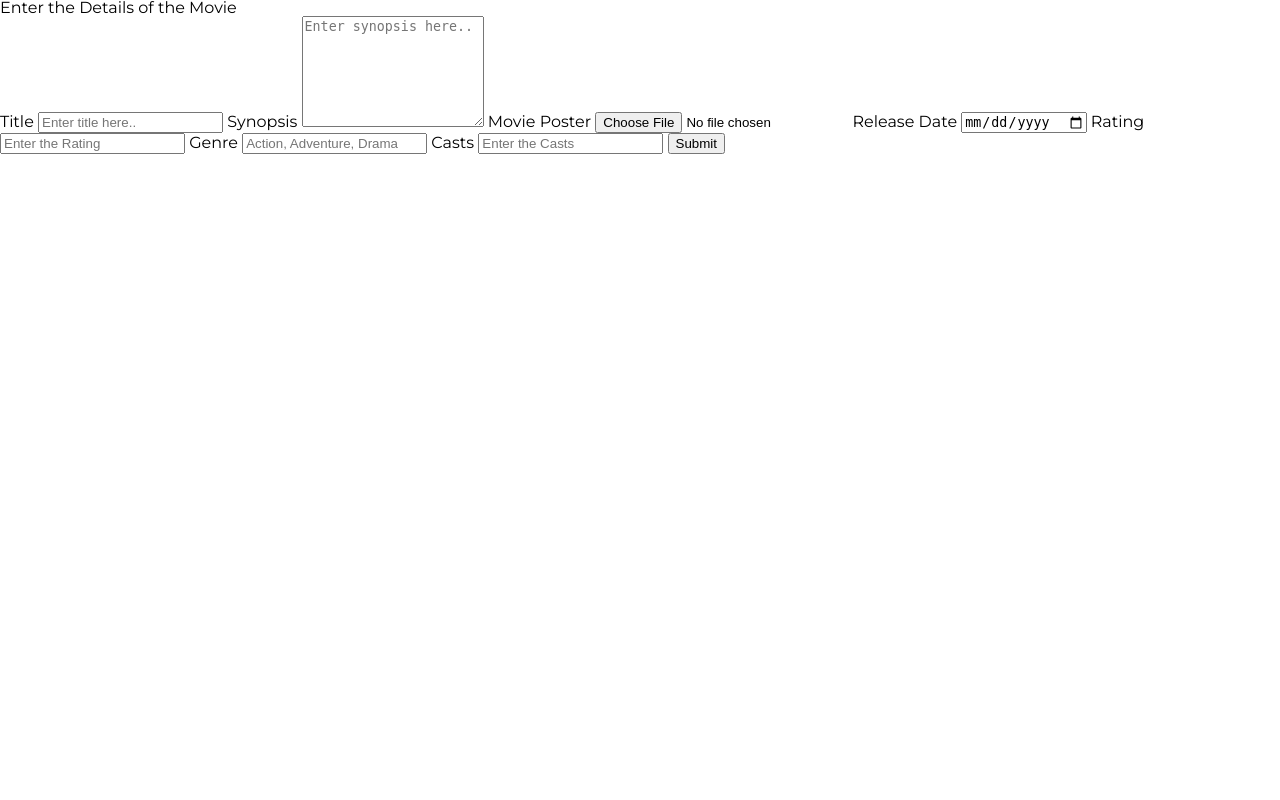
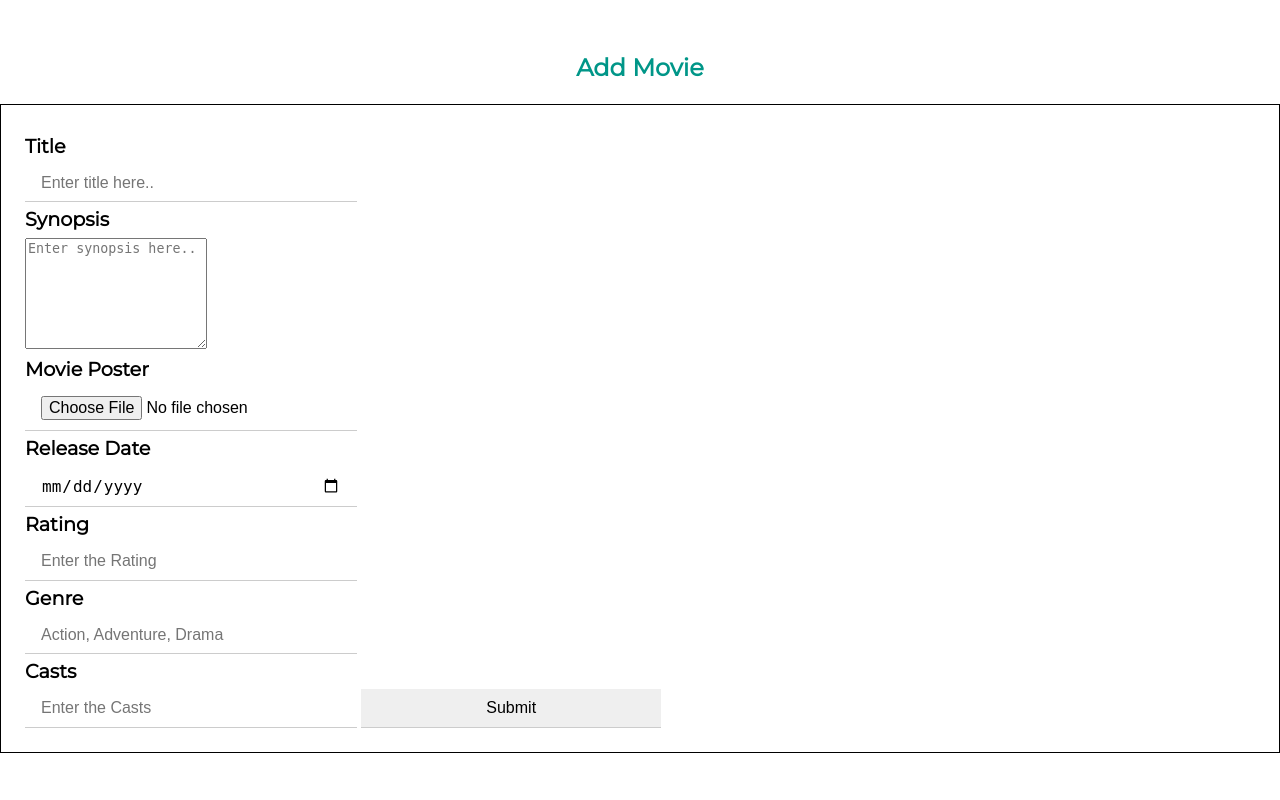
Before and after one commit to jaybhoyar/movie-library-node, a Node server app: page /movies/new in a window 1280 px wide. Run offline with Node 20, Linux system fonts and the light colour scheme; some libraries are stand-ins or nearby versions.

Commit message:
form header

```diff
--- a/public/stylesheets/style.css
+++ b/public/stylesheets/style.css
@@ -228,4 +228,36 @@ main .display_container .movie_container a .container h2 {
   font-size: 1.2rem;
   font-weight: 600;
 }
+
+.form_container {
+  padding: 2rem 0;
+}
+
+.form_container h1 {
+  text-align: center;
+  font-size: 1.5rem;
+  font-weight: 600;
+  color: #009688;
+  padding: 1.5rem 0;
+}
+
+.form_container .container {
+  padding: 1.5rem;
+  border: 1px solid #000;
+}
+
+.form_container .container form label {
+  margin: 0.5rem 0;
+  display: block;
+  font-weight: 600;
+  font-size: 1.2rem;
+}
+
+.form_container .container form input {
+  padding: 0.6rem 1rem;
+  border: none;
+  border-bottom: 0.8px solid #ccc;
+  font-size: 1rem;
+  width: 300px;
+}
 /*# sourceMappingURL=style.css.map */
--- a/public/stylesheets/style.scss
+++ b/public/stylesheets/style.scss
@@ -151,7 +151,7 @@ a {
 		}
 		a {
 			button {
-        cursor: pointer;
+				cursor: pointer;
 				outline: none;
 				font-size: 14px;
 				padding: 12px 24px;
@@ -197,6 +197,36 @@ main {
 						font-weight: 600;
 					}
 				}
+			}
+		}
+	}
+}
+.form_container {
+	padding: 2rem 0;
+	h1 {
+		text-align: center;
+		font-size: 1.5rem;
+		font-weight: 600;
+		color: #009688;
+		padding: 1.5rem 0;
+	}
+	.container {
+		padding: 1.5rem;
+		border: 1px solid #000;
+		form {
+			label {
+				margin: 0.5rem 0;
+				display: block;
+				font-weight: 600;
+				font-size: 1.2rem;
+			}
+			input {
+				padding: 0.6rem 1rem;
+				border: none;
+				// border-radius: 6px;
+				border-bottom: 0.8px solid #ccc;
+				font-size: 1rem;
+				width: 300px;
 			}
 		}
 	}
--- a/views/movieForm.ejs
+++ b/views/movieForm.ejs
@@ -7,9 +7,14 @@
 		<link rel="stylesheet" href="/stylesheets/style.css" />
 	</head>
 	<body>
+		<div class="form_container">
+			<h1>Add Movie</h1>
 			<div class="container">
-			<h1>Enter the Details of the Movie</h1>
-			<form action="/movies" method="POST" enctype="multipart/form-data">
+				<form
+					action="/movies"
+					method="POST"
+					enctype="multipart/form-data"
+				>
 					<label for="title">Title</label>
 					<input
 						type="text"
@@ -44,9 +49,14 @@
 						placeholder="Action, Adventure, Drama"
 					/>
 					<label for="casts">Casts</label>
-				<input type="text" name="casts" placeholder="Enter the Casts" />
+					<input
+						type="text"
+						name="casts"
+						placeholder="Enter the Casts"
+					/>
 					<input class="submit_button" type="submit" value="Submit" />
 				</form>
 			</div>
+		</div>
 	</body>
 </html>
```
Also changed, not shown: 4 other files. Lines whose indentation alone changed are shown as unchanged.
